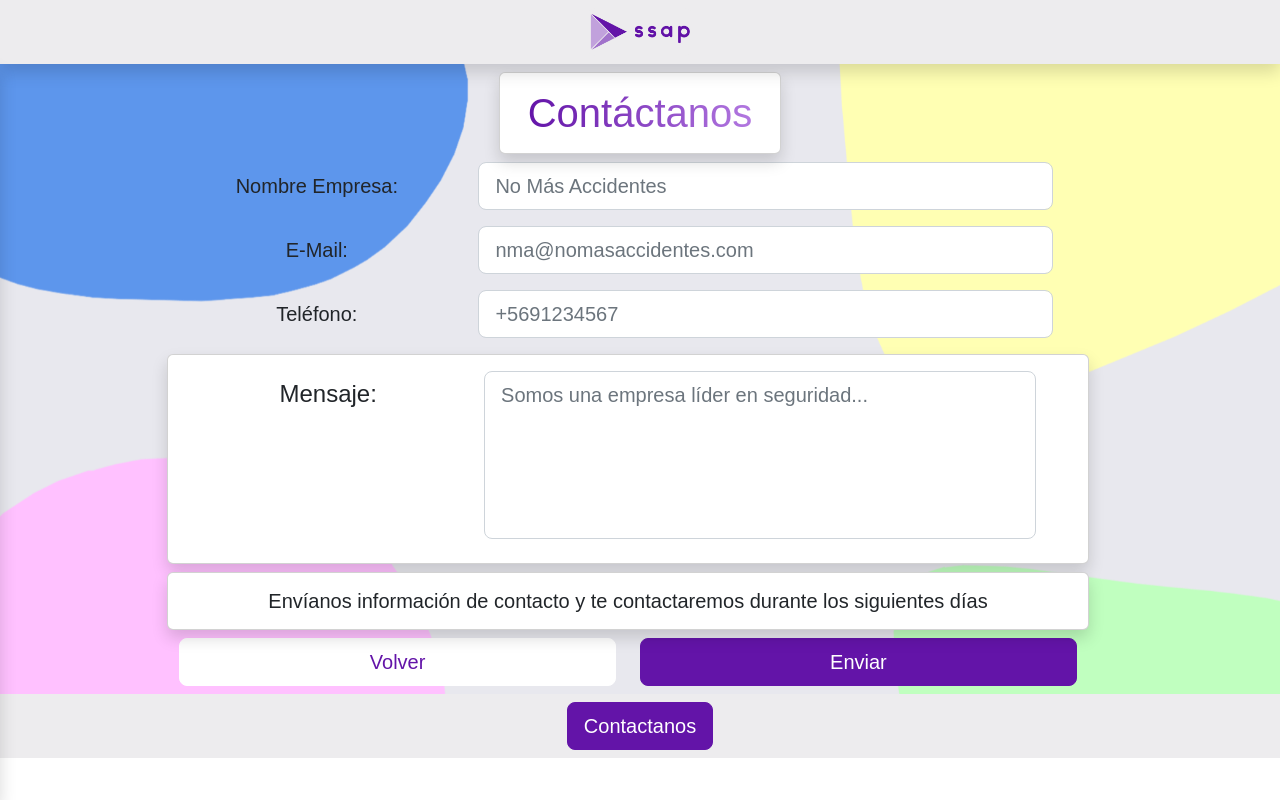
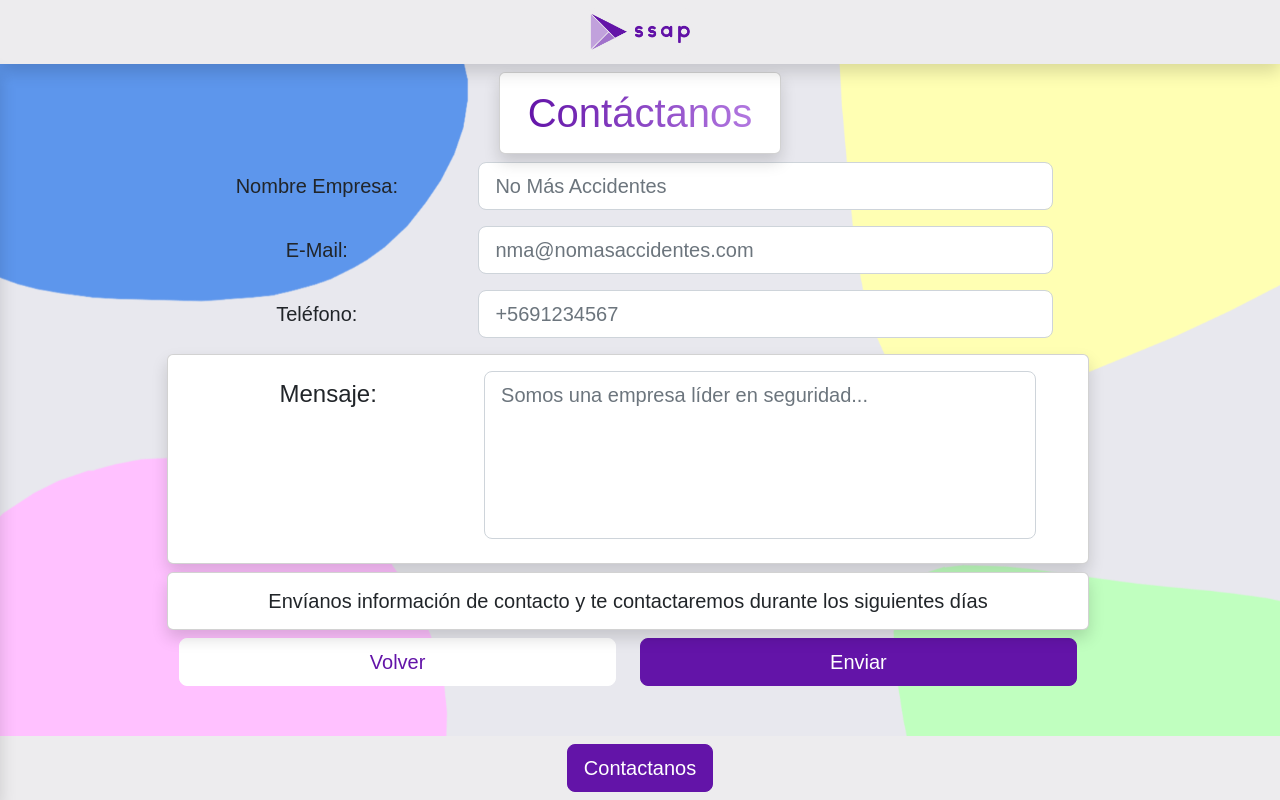
Before and after one commit to danielrojasrabael/Portafolio-Informatica-003D, a Django app: page /contactanos/ in a window 1280 px wide. Run offline with Django 4.2, Linux system fonts and the light colour scheme; some web fonts are replaced.

Commit message:
Footer
Footer ahora está siempre al final, arreglado bug en detalle solicitud profesional

```diff
--- a/SSAP_Web/SSAP/static/CSS/estilo.css
+++ b/SSAP_Web/SSAP/static/CSS/estilo.css
@@ -339,20 +339,42 @@ nav{
     -moz-background-size: cover;
     -o-background-size: cover;
     background-size: cover;
+    min-height: 84vh;
 }
 
 /* Footer */
-footer{
+body {
+    position: relative;
+}
+
+body::after {
+    content: '';
+    display: block;
+    height: 8vh;
+}
+
+footer {
+    position: absolute;
+    bottom: 0;
+    width: 100%;
+    height: 8vh;
+    justify-content: space-around;
+    align-items: center;
+    display: flex;
+    background-color: rgb(237, 236, 238);
+    color: rgb(99, 20, 168);
+}
+
+/*footer{
     bottom: 0px;
 }
 .pie{
-    display: flex;
     justify-content: space-around;
     align-items: center;
     background-color: rgb(237, 236, 238);
     color: rgb(99, 20, 168);
     min-height: 8vh;
-}
+}*/
 
 /* Recursos */
 
--- a/SSAP_Web/SSAP/templates/SSAP/base.html
+++ b/SSAP_Web/SSAP/templates/SSAP/base.html
@@ -92,6 +92,7 @@
         </nav>
         {%block contenido%}
         {%endblock%}
+    </body>
     {%if request.session.usuario%}
     <footer class="pie">
         <h3> Prototipo </h3>
@@ -101,5 +102,4 @@
         <h3><a href="{%url 'contactanos'%}" class="btn btn-primary btn-lg">Contactanos</a></h3>
     </footer>
     {%endif%}
-    </body>
 </html>
--- a/SSAP_Web/SSAP/templates/SSAP/detallesolicitud.html
+++ b/SSAP_Web/SSAP/templates/SSAP/detallesolicitud.html
@@ -40,7 +40,11 @@
                                 <div class="col-sm-8">
                                     <h4>
                                         {%if solicitud.archivo%}
-                                            <a href="{% url 'descargar_cli' nombre_archivo=solicitud.archivo%}">{{solicitud.archivo}}</a>
+                                            {%if request.session.usuario.tipo == 'CLIENTE'%}
+                                                <a href="{% url 'descargar_cli' nombre_archivo=solicitud.archivo%}">{{solicitud.archivo}}</a>
+                                            {%elif request.session.usuario.tipo == 'PROFESIONAL'%}
+                                                <a href="{% url 'descargar_prof' nombre_archivo=solicitud.archivo%}">{{solicitud.archivo}}</a>
+                                            {%endif%}
                                         {%else%}
                                             N/A
                                         {%endif%}
```
Lines whose indentation alone changed are shown as unchanged.
